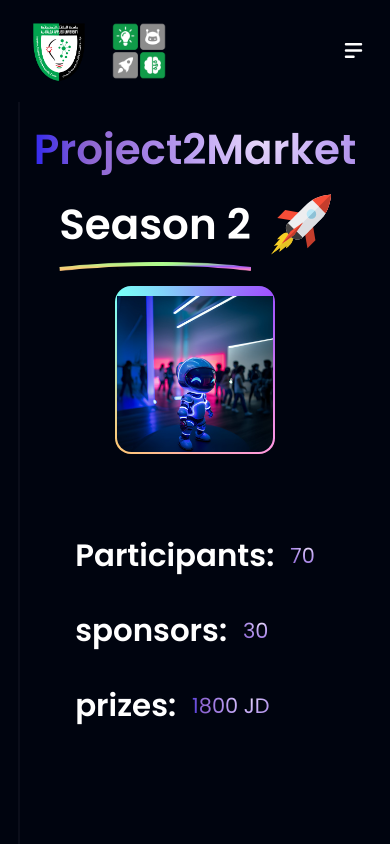
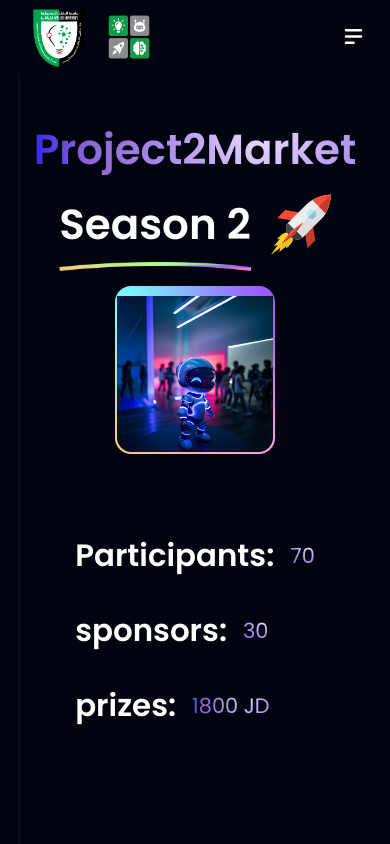
Before and after one commit to khatab1324/project2Market, a React (Vite) app: page / in a window 390 px wide. Shown: the top 844 px of the page. Built offline with nearby package versions, Linux system fonts and the light colour scheme.

Commit message:
update the height of the nav

```diff
--- a/src/components/Navbar.tsx
+++ b/src/components/Navbar.tsx
@@ -10,7 +10,7 @@ export const Navbar = () => {
   const [active, setActive] = useState("Home");
   const [isMenueOpen, setisMenueOpen] = useState(false);
   return (
-    <nav className="w-full py-1 flex justify-center items-center navbar">
+    <nav className="w-full  flex justify-center items-center navbar">
       <a
         href="https://www.bau.edu.jo/bauar/Units/ICEC/Home.aspx"
         target="_blank"
@@ -29,7 +29,7 @@ export const Navbar = () => {
       <img
         src={youthInnovationClub}
         alt=""
-        className="w-[90px] h-[93.5px] md:ml-4 "
+        className="w-[70px] h-[73.5px] sm:w-[90px] sm:h-[93.5px] md:ml-4 "
       />{" "}
       <ul className="list-none sm:flex hidden justify-end items-center flex-1">
         {navLinks.map((nav, index) => (
```
